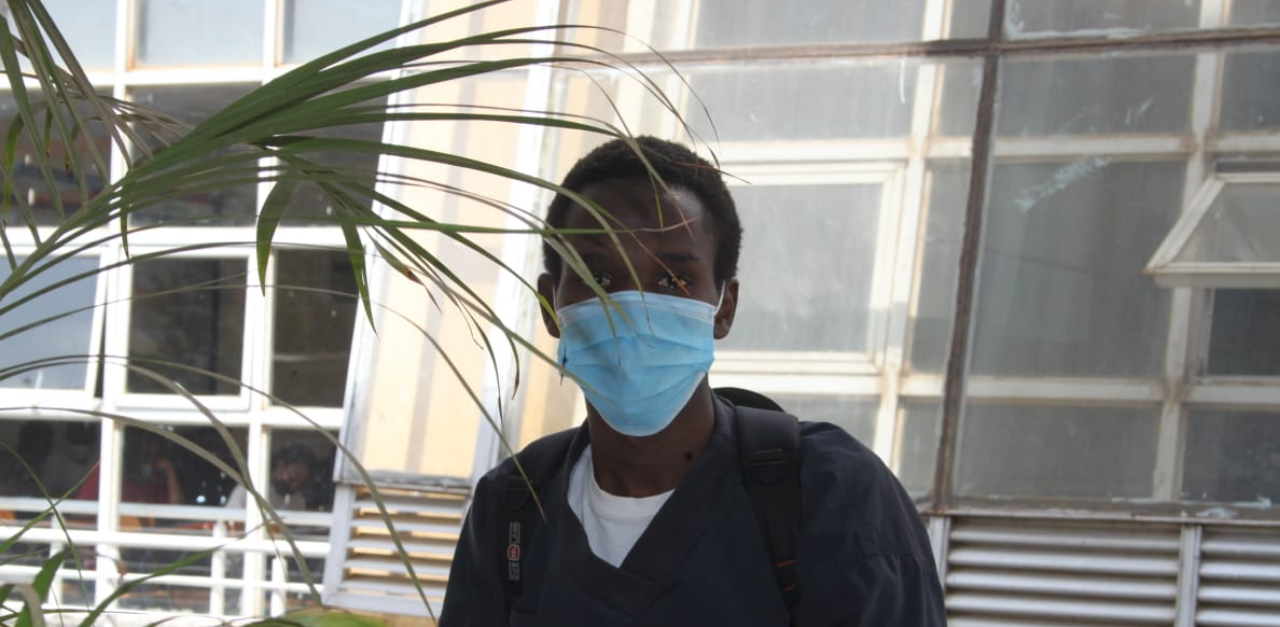
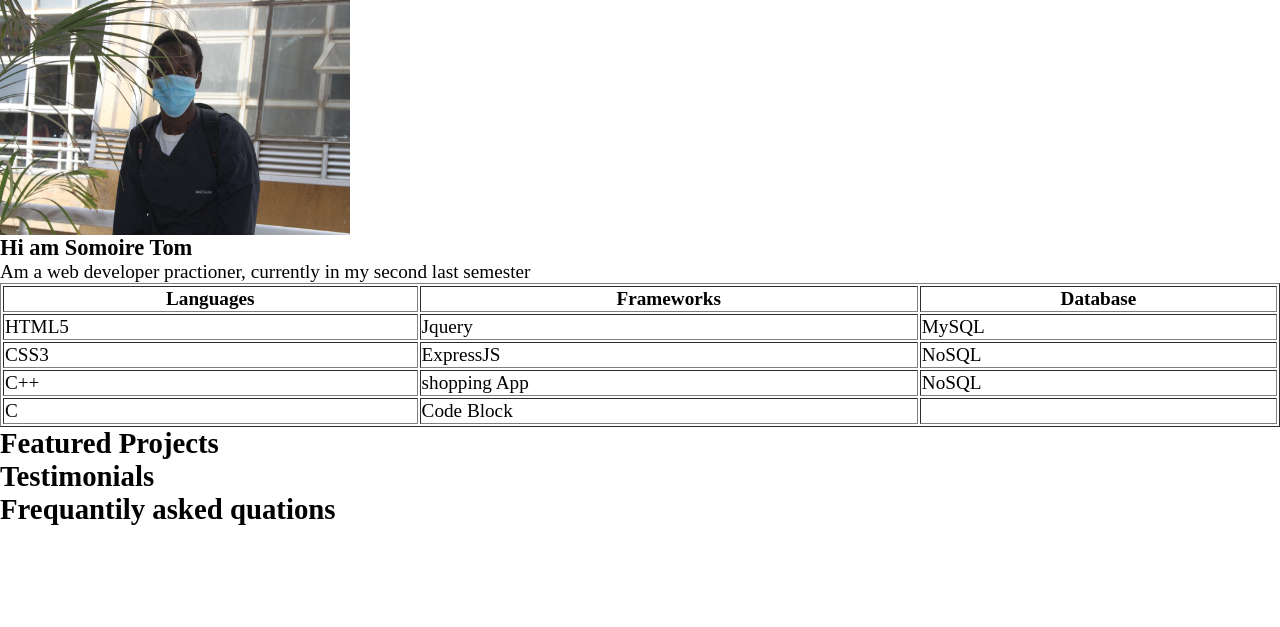
Before and after one commit to somoiretom/portfolio, a plain HTML site: page about.html in a window 1280 px wide. Shown: the part 107-734 px from the top of the page. Drawn offline with Linux system fonts and the light colour scheme.

Commit message:
Add files via upload

```diff
--- a/about.html
+++ b/about.html
@@ -39,7 +39,7 @@
   <header>
     <h1>About Somoire</h1>
   </header>
-  <img src="images/profile.jpg" alt="" />
+  <img src="images/profile.jpg" alt="" width="350" height="250"/>
   <h3>Hi am Somoire Tom</h3>
   <p>Am a web developer practioner, currently in my second last semester</p>
   <table border="1">
```
Also changed, not shown: index.html (+1 -1 lines).
